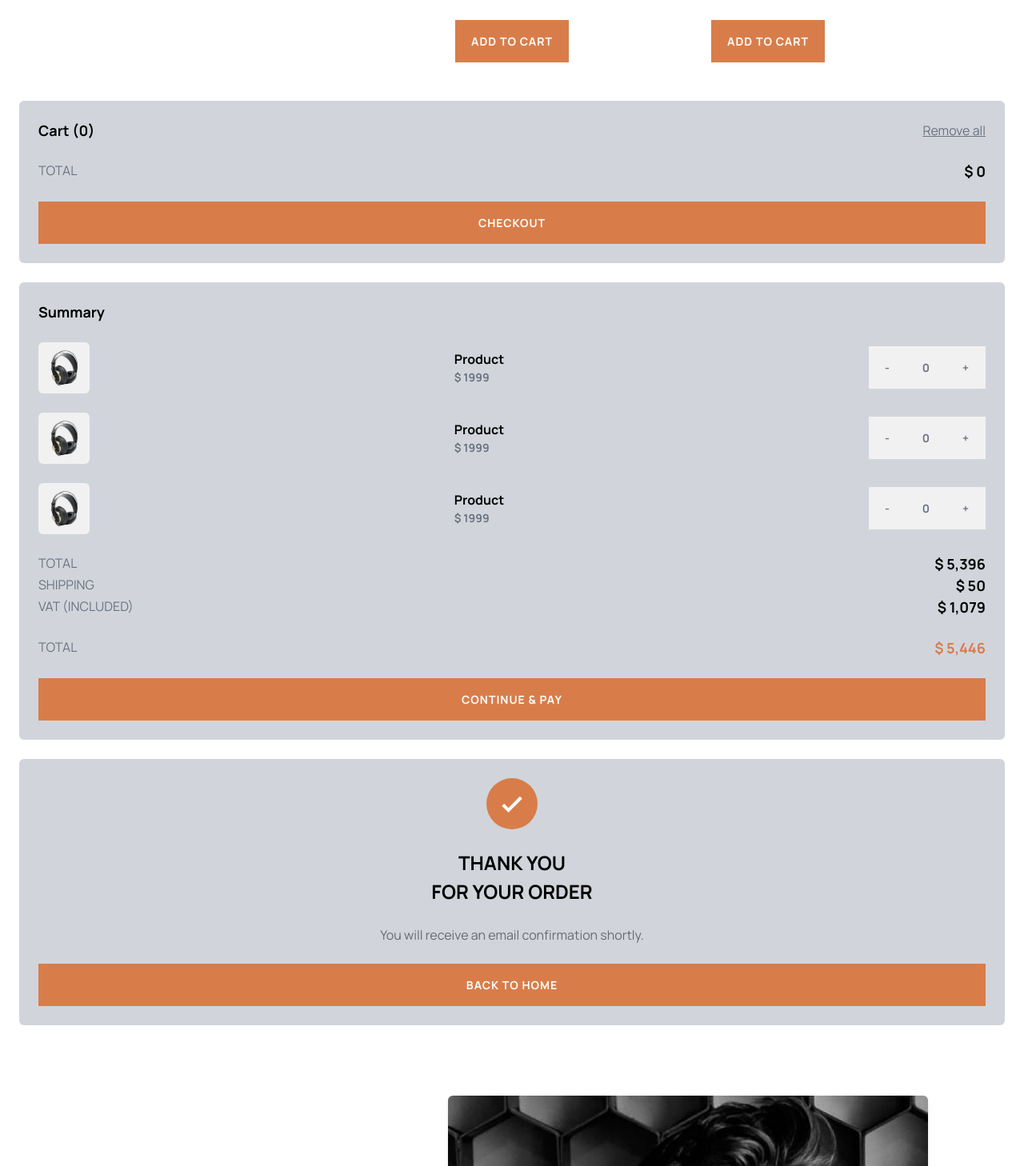
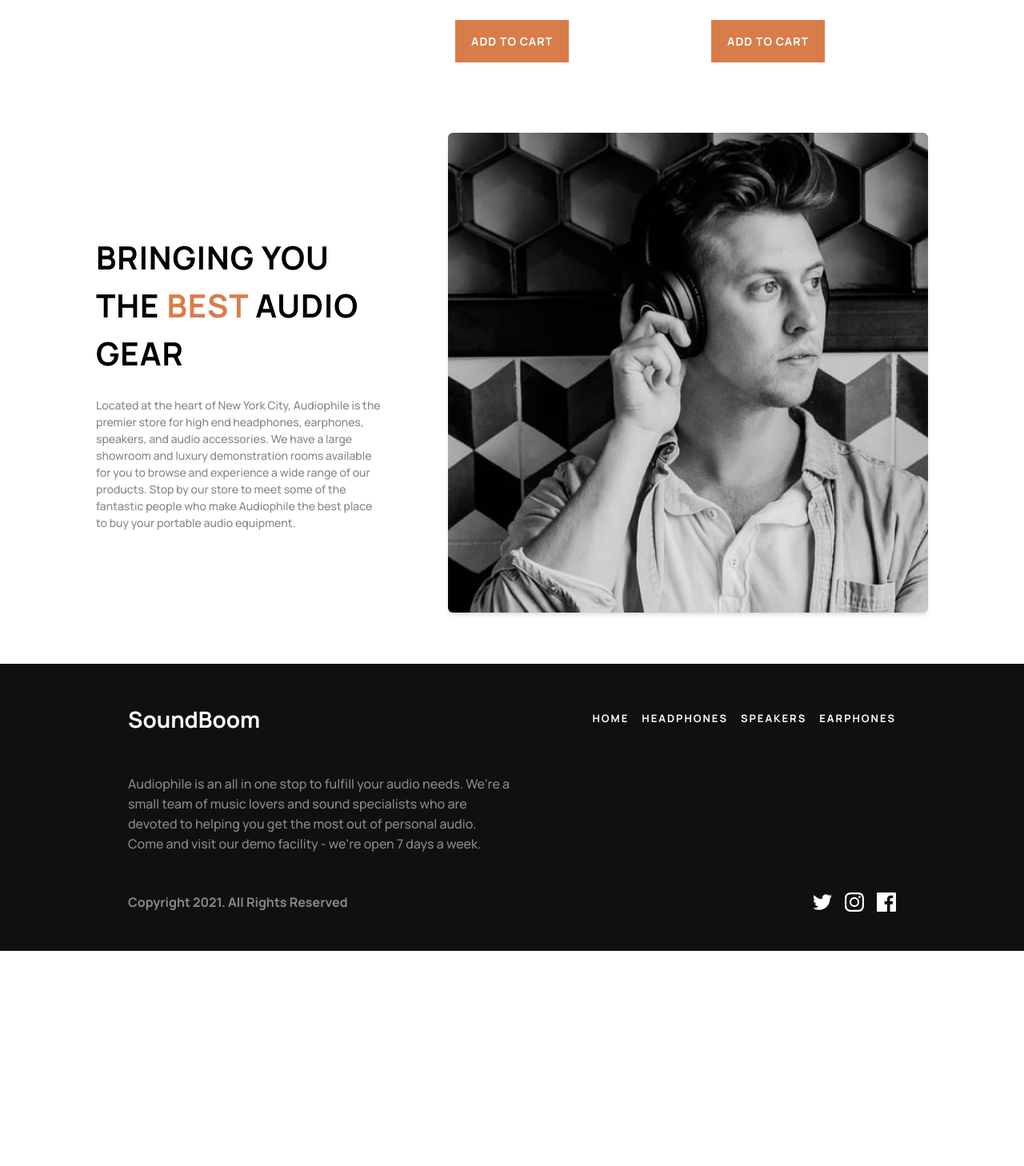
Before and after one commit to yret1/soundboom, a React (Vite) app: page /product in a window 1280 px wide. Shown: the part 2352-3810 px from the top of the page at 80% size. After the commit the page ends 3541 px from the top, so only its background shows below. Built offline with nearby package versions, Linux system fonts and the light colour scheme.

Commit message:
Updated code

```diff
--- a/src/App.tsx
+++ b/src/App.tsx
@@ -1,10 +1,7 @@
 /* eslint-disable react-hooks/exhaustive-deps */
 /* eslint-disable @typescript-eslint/no-explicit-any */
 import { BrowserRouter, Routes, Route, useLocation } from "react-router-dom";
-
 import { useDispatch} from "react-redux";
-
-
 import { useState, useEffect } from "react";
 
 import Footer from "./components/Footer";
@@ -15,6 +12,9 @@ import ProductDetail from "./pages/ProductDetail";
 import Category from "./pages/Category";
 import { speakerCategories, headphoneCategories, earCategories } from "./Data";
 import { Checkout } from "./pages/Checkout";
+import CartModal from './components/CartModal';
+
+import { motion, AnimatePresence } from "framer-motion";
 
 interface Details {
   name: string;
@@ -81,6 +81,7 @@ interface Product {
 
 const App = () => {
 
+  const [cartClicked, setCartClicked] = useState<boolean>(false)
 
   const dispatch = useDispatch();
 
@@ -224,12 +225,38 @@ const App = () => {
     }
   };
 
+
   return (
+
     <BrowserRouter>
+
       <main className="font-manrope overflow-x-hidden">
-        <Nav setCurrent={setCategory} />
+        <Nav
+        setCurrent={setCategory}
+        cartClicked={cartClicked}
+        setCartClicked={setCartClicked}
+        />
         <ScrollToTop />
+        <AnimatePresence>
+        {cartClicked && (
+          <>
+            <motion.div
+              className="fixed inset-0 bg-black bg-opacity-50 z--20"
+              onClick={() => setCartClicked(false)}
+              initial={{ opacity: 0 }}
+              animate={{ opacity: 1 }}
+              exit={{ opacity: 0 }}
+              transition={{ duration: 0.5 }}
+            ></motion.div>
+            <CartModal
+            cartClicked={cartClicked}
+            setCartClicked={setCartClicked}
+            />
+          </>
+        )}
+      </AnimatePresence>
         <Routes>
+
           <Route
             path="/"
             element={<Home setCategory={setCategory} find={productHandler} />}
--- a/src/components/AddRemoveInCart.tsx
+++ b/src/components/AddRemoveInCart.tsx
@@ -72,7 +72,7 @@ const AddRemoveInCart : React.FC<AddRemoveInCartProps> = ({id}) => {
 
 
   return (
-    <div className="flex">
+    <div className="flex ml-6">
        {/* Button to decrement itemNumber. It's disabled when itemNumber is 0 or less */}
       <button onClick={handleDecreaseQuantity} className="py-4 px-5 bg-secondary-200 text-14 tracking-1 font-bold text-gray-500 hover:bg-gray-400 hover:text-black">
         -
--- a/src/components/Back.tsx
+++ b/src/components/Back.tsx
@@ -2,9 +2,9 @@ import { Link } from "react-router-dom";
 
 const Back = () => {
   return (
-    <section className="w-screen flex justify-start items-center pt-4 pb-2">
+    <section className="w-screen flex justify-start items-center p-6">
       <Link to="/">
-        <button className=" w-32 cursor-pointer flex justify-center items-center">
+        <button className=" cursor-pointer flex justify-center items-center">
           <p className="font-manrope font font-medium text-[15px] text-black text-opacity-50">
             Go Back
           </p>
--- a/src/components/CartItem.tsx
+++ b/src/components/CartItem.tsx
@@ -45,14 +45,17 @@ const CartItem: React.FC<CartItemProps> = ({ product}) => {
 
   return (
     <article className='flex flex-row justify-between items-center pb-6'>
+        <article className='flex items-center'>
                 <img
-                className="rounded-md w-16 h-16 object-cover"
+                className="rounded-md w-16 h-16 object-cover mr-6"
                 src={productImage}
                 ></img>
                 <article className='flex flex-col'>
                     <p className='text-15 font-bold'>{productName}</p>
                     <p className='text-14 font-bold text-gray-500'>$ {productPrice}</p>
                 </article>
+        </article>
+
                 {checkout ? (
                         <p className='text-14 font-bold text-gray-500'>x{productQuantity}</p>
                 ): (
--- a/src/components/Cart.tsx
+++ b/src/components/CartModal.tsx
@@ -1,10 +1,15 @@
 import { useSelector, useDispatch } from 'react-redux'
 import { Product, ProductAdded } from '../redux/shopping/shopping-reducer'
 import { useState, useEffect } from 'react'
+import { Link } from 'react-router-dom';
 
 import CartItem from './CartItem'
+interface CartModalProps {
+    setCartClicked: (value: boolean) => void;
+    cartClicked: boolean;
+  }
 
-const Cart = () => {
+const Cart: React.FC<CartModalProps> = ({setCartClicked, cartClicked}) => {
 
     const dispatch = useDispatch();
 
@@ -42,7 +47,8 @@ const Cart = () => {
         dispatch({ type: 'CLEAR_CART' })
     }
     return (
-        <section className="rounded-md h-full mx-6 my-6 bg-gray-300">
+        <section className='flex justify-end'>
+<section className="rounded-md min-w-[350px] h-auto mx-6 my-6 md:w-[450px] bg-white fixed z-10">
             <article className='p-6 flex flex-col'>
                 <article className='flex justify-between'>
                     <p className='text-18 font-bold mb-6'>Cart ({currentCart.length})</p>
@@ -58,11 +64,15 @@ const Cart = () => {
                     <p className='text-15 text-gray-500 mb-6'>TOTAL</p>
                     <p className='text-18 font-bold mb-6'>$ {total}</p>
                 </article>
-                <button /* onClick={handleClick}  */className="py-4 px-5 bg-primary-100 text-14 tracking-1 font-bold text-white hover:bg-primary-200">
-                    CHECKOUT
-                </button>
+                <Link to="/checkout">
+                    <button onClick={() => setCartClicked(!cartClicked)}className="py-4 px-5 bg-primary-100 text-14 tracking-1 font-bold text-white hover:bg-primary-200 w-full">
+                        CHECKOUT
+                    </button>
+                </Link>
             </article>
         </section>
+        </section>
+
     )
 }
 
--- a/src/components/Nav.tsx
+++ b/src/components/Nav.tsx
@@ -6,10 +6,14 @@ import Hamburger from "/assets/shared/tablet/icon-hamburger.svg";
 import Logo from "/assets/shared/desktop/logo.svg";
 import Navoptionsdrop from "./Navoptionsdrop";
 
+
 interface NavOptionsProps {
   setCurrent: (category: string) => void;
+  setCartClicked: (value: boolean) => void;
+  cartClicked: boolean;
 }
-const Nav: React.FC<NavOptionsProps> = ({ setCurrent }) => {
+
+const Nav: React.FC<NavOptionsProps> = ({ setCurrent, setCartClicked, cartClicked }) => {
   const [open, setOpen] = useState(false);
 
   return (
@@ -72,10 +76,12 @@ const Nav: React.FC<NavOptionsProps> = ({ setCurrent }) => {
         </ul>
       </nav>
       <div className="h-full w-12 flex justify-end pr-5 items-center">
-        <img src={Cart} className="w-8/12 max-w-12" alt="Cart Button" />
+        <img src={Cart} onClick={() => setCartClicked(!cartClicked)} className="w-8/12 max-w-12" alt="Cart Button" />
       </div>
     </header>
   );
 };
 
+
+
 export default Nav;
--- a/src/components/Summary.tsx
+++ b/src/components/Summary.tsx
@@ -1,8 +1,13 @@
 import CartItem from './CartItem'
 
-const Summary = () => {
+interface SummaryProps {
+    setCheckoutClicked: (value: boolean) => void;
+    checkoutClicked: boolean;
+  }
+
+const Summary:React.FC<SummaryProps> = ({setCheckoutClicked, checkoutClicked}) => {
   return (
-    <section className="rounded-md h-full mx-6 my-6 bg-gray-300">
+    <section className="rounded-md h-full w-full mx-6 mb-6 lg:my-0 bg-white">
         <article className='p-6 flex flex-col'>
             <article className='flex justify-between'>
                 <p className='text-18 font-bold mb-6'>Summary</p>
@@ -27,7 +32,7 @@ const Summary = () => {
                 <p className='text-15 text-gray-500'>TOTAL</p>
                 <p className='text-18 font-bold text-primary-100'>$ 5,446</p>
             </article>
-            <button /*onClick={handleClick}*/className="py-4 px-5 bg-primary-100 text-14 tracking-1 font-bold text-white hover:bg-primary-200">
+            <button onClick={() => setCheckoutClicked(!checkoutClicked)}className="py-4 px-5 bg-primary-100 text-14 tracking-1 font-bold text-white hover:bg-primary-200">
         CONTINUE & PAY
             </button>
         </article>
--- a/src/components/ThankyouModal.tsx
+++ b/src/components/ThankyouModal.tsx
@@ -1,15 +1,17 @@
+import { Link } from "react-router-dom";
+
 const ThankyouModal = () => {
   return (
-    <section className="rounded-md h-full mx-6 my-6 bg-gray-300">
+    <section className="rounded-md h-auto bg-white fixed z-10 mt-96">
         <article className='p-6 flex flex-col text-center justify-center items-center'>
             <img className="w-16 mb-6" src="./assets/checkout/icon-order-confirmation.svg"></img>
                 <p className='text-24 font-bold mb-6'>THANK YOU <br></br>FOR YOUR ORDER</p>
                 <p className='text-15 mb-6 opacity-50'>You will receive an email confirmation shortly.</p>
-            <button /* onClick={handleClick} */className=" w-full py-4 px-5 bg-primary-100 text-14 tracking-1 font-bold text-white hover:bg-primary-200"> BACK TO HOME
+                <Link to={"/"}>
+                <button className=" w-full py-4 px-5 bg-primary-100 text-14 tracking-1 font-bold text-white hover:bg-primary-200"> BACK TO HOME
             </button>
+                </Link>
         </article>
-
-
     </section>
   )
 }
--- a/src/pages/Checkout.tsx
+++ b/src/pages/Checkout.tsx
@@ -1,5 +1,8 @@
 import Back from "../components/Back";
 import { useEffect, useState } from "react";
+import Summary from "../components/Summary";
+import { motion, AnimatePresence } from "framer-motion";
+import ThankyouModal from "../components/ThankyouModal";
 
 interface Details {
   name: string;
@@ -20,6 +23,7 @@ type CheckoutProps = {
 export const Checkout: React.FC<CheckoutProps> = ({ details, setDetails }) => {
   const [paypal, setPaypal] = useState(false);
   const [credit, setCredit] = useState(false);
+  const [checkoutClicked, setCheckoutClicked] = useState<boolean>(false)
 
   useEffect(() => {
     if (details.method === "paypal") {
@@ -33,10 +37,28 @@ export const Checkout: React.FC<CheckoutProps> = ({ details, setDetails }) => {
   }, [paypal, credit]);
 
   return (
-    <section className="px-6 flex flex-col justify-center items-center bg-secondary-200">
+    <section className="px-6 bg-secondary-200">
       <Back />
+      <AnimatePresence>
+        {checkoutClicked && (
+          <>
+            <motion.div
+              className="fixed inset-0 bg-black bg-opacity-50 z--20"
+              onClick={() => setCheckoutClicked(false)}
+              initial={{ opacity: 0 }}
+              animate={{ opacity: 1 }}
+              exit={{ opacity: 0 }}
+              transition={{ duration: 0.5 }}
+            ></motion.div>
+            <div className="flex justify-center items-center">
+            <ThankyouModal/>
+            </div>
 
-      <form className="flex flex-col items-center justify-center w-11/12 px-4 gap-6 bg-white rounded-md mb-10 p-2">
+          </>
+        )}
+      </AnimatePresence>
+      <div className="flex flex-col justify-center items-center px-6 lg:flex-row lg:items-start">
+      <form className=" bg-white w-full rounded-md mb-10 p-6">
         <legend className="text-black font-manrope font-bold text-28 text-start w-full  tracking-1">
           CHECKOUT
         </legend>
@@ -227,6 +249,12 @@ export const Checkout: React.FC<CheckoutProps> = ({ details, setDetails }) => {
           </fieldset>
         </section>
       </form>
-    </section>
+      <Summary
+      checkoutClicked={checkoutClicked}
+      setCheckoutClicked={setCheckoutClicked}
+      />
+</div>
+
+      </section>
   );
 };
--- a/src/pages/ProductDetail.tsx
+++ b/src/pages/ProductDetail.tsx
@@ -2,9 +2,6 @@ import ProductArticle from '../components/ProductArticle'
 import ProductFeatures from '../components/ProductFeatures'
 import YouMayAlsoLike from '../components/YouMayAlsoLike'
 import ProductImageGrid from '../components/ProductImageGrid'
-import Cart from '../components/Cart';
-import Summary from '../components/Summary';
-import ThankyouModal from '../components/ThankyouModal';
 
 type OtherProduct = {
   slug: string;
@@ -84,9 +81,6 @@ const ProductDetail : React.FC<currentProduct> = ({product}) => {
       <ProductFeatures features={features} includes={includes} />
       <ProductImageGrid images={images}/>
       <YouMayAlsoLike  others={product.others || []}/>
-      <Cart/>
-      <Summary/>
-      <ThankyouModal/>
     </>
   )
 }
```
